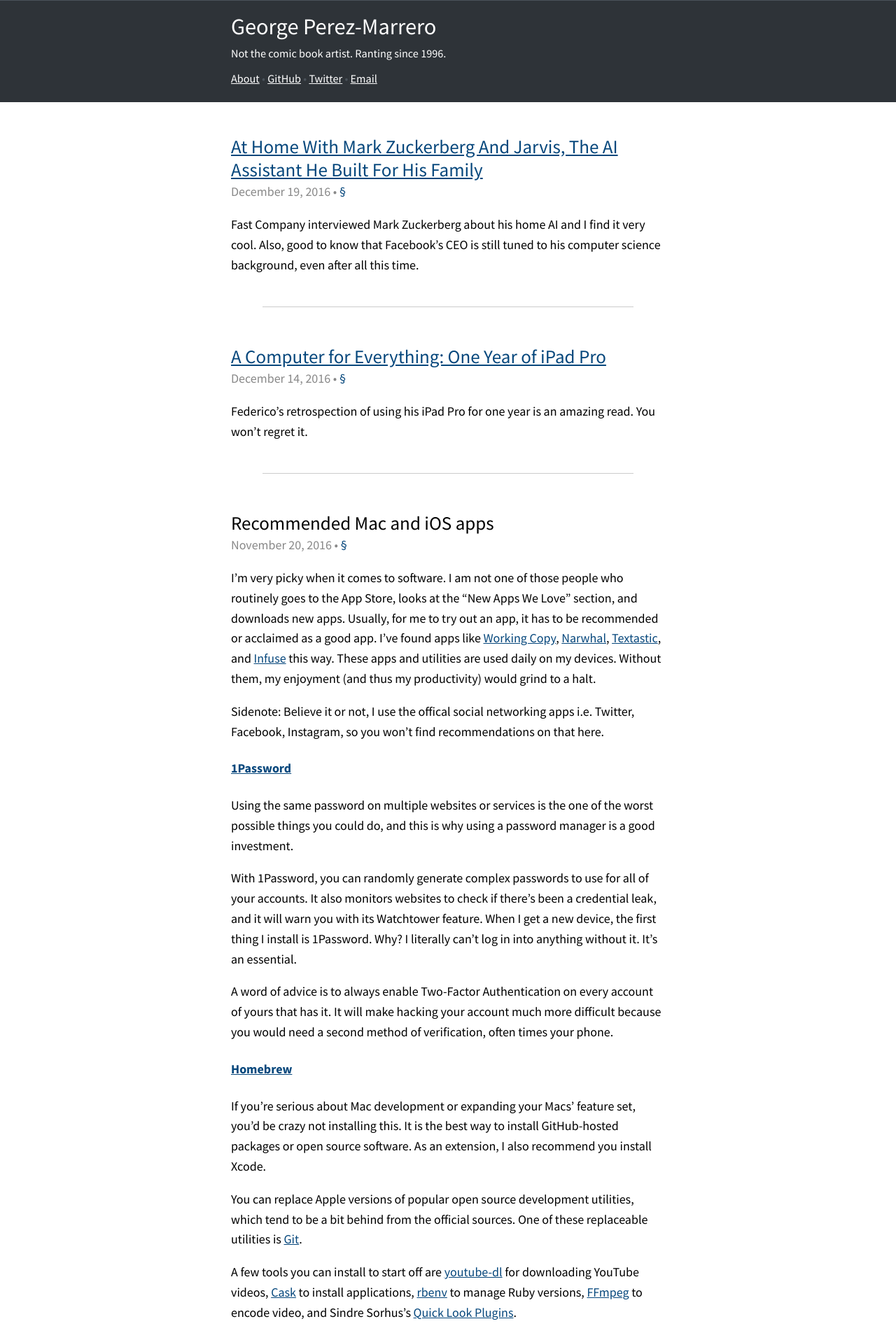
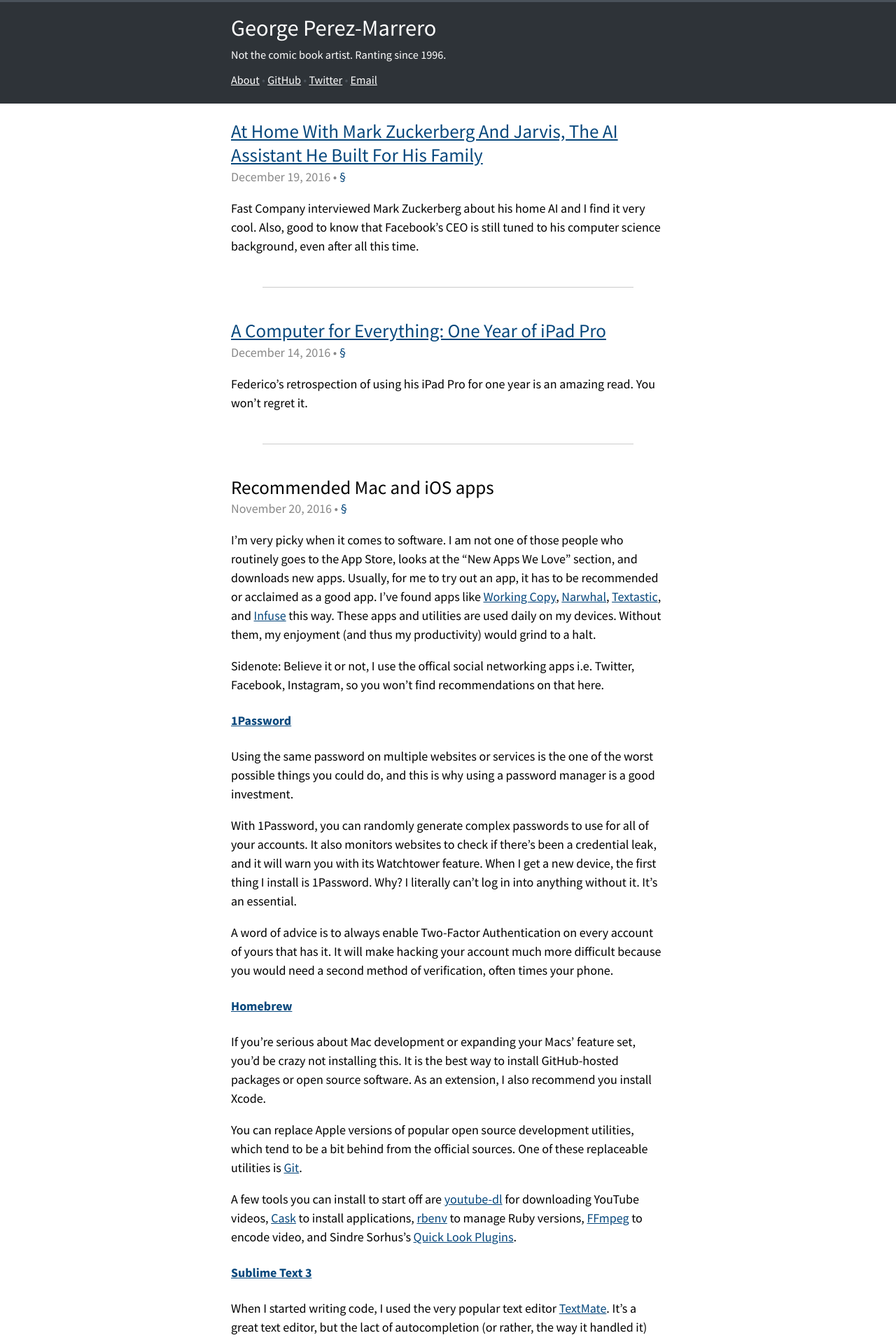
Before and after one commit to georgeperez/titanpointe.org, a Jekyll site: the page built from index.html, in a window 1280 px wide. Shown: the top 1915 px of the page at 70% size. Built offline with Jekyll 4.4.1, drawn with Linux system fonts in a browser that asks for light colours.

Commit message:
Updated masthead dimensions

```diff
--- a/assets/css/style.css
+++ b/assets/css/style.css
@@ -4,7 +4,7 @@
   margin: 0;
   padding: 0;
   background-color: #ffffff;
-  border-top: 1px solid #4a525a;
+  border-top: 3px solid #4a525a;
   font-family: 'Source Sans Pro', -apple-system, 'BlinkMacSystemFont', 'Helvetica Neue', sans-serif;
   font-size: 1.125em;
   word-wrap: break-word;
@@ -43,7 +43,7 @@
 /* MASTHEAD */
 
 #masthead {
-  width: 500px;
+  width: 620px;
   padding-top: 0;
   margin-top: 0;
   font-size: 0.9em;
@@ -78,8 +78,8 @@
 
 article {
   display: block;
-  line-height: 1.6;
-  margin-top: 3em
+  line-height: 1.5;
+  margin-top: 1.7em
 }
 article header {
   color: #888
@@ -167,11 +167,11 @@
   }
 
   #mastheadbg {
-    height: 190px;
-    margin-bottom: -190px;
+    height: 145px;
+    margin-bottom: -145px;
   }
   #masthead {
-    height: 190px;
+    height: 145px;
   }
 }
 @media (max-width: 520px) {
@@ -191,12 +191,12 @@
   }
 
   #mastheadbg {
-    height: 165px;
-    margin-bottom: -165px;
+    height: 145px;
+    margin-bottom: -145px;
   }
 
   #masthead {
-    height: 165px;
+    height: 145px;
   }
 }
 @media (max-width: 360px) {
```
